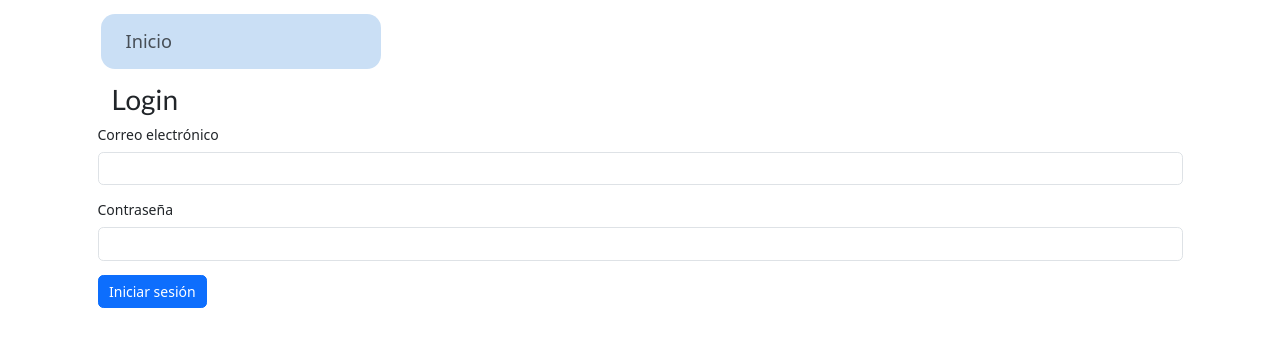
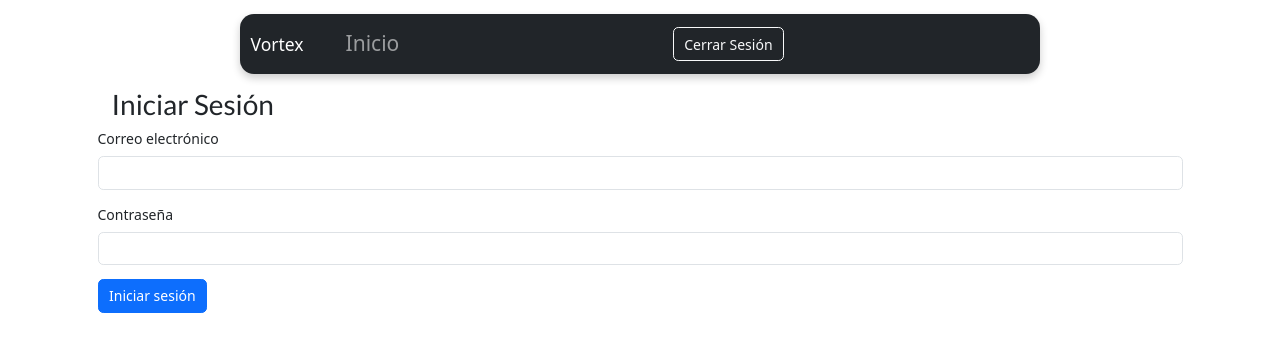
Before and after one commit to AgusFassola/empleados-Vortex, a React (Create React App) app: page /login in a window 1280 px wide. Shown: the top 352 px of the page. Built offline with nearby package versions, Linux system fonts and the light colour scheme; sample sign-in values are in the browser's storage.

Commit message:
eliminar, ordenar, buscar y uso de token

```diff
--- a/src/components/EmployeeList.js
+++ b/src/components/EmployeeList.js
@@ -1,7 +1,7 @@
 import React, { useEffect, useState } from "react";
 //import { useDispatch } from "react-redux";
 //import { fetchEmployees, deleteEmployee } from '../reducers/employeeSlice';
-import { Link } from 'react-router-dom';
+import { Link, useNavigate } from 'react-router-dom';
 import '../index.css';
 import ReactPaginate from "react-paginate";
 import axios from 'axios';
@@ -10,7 +10,7 @@ const EmployeeList = () => {
     //const dispatch = useDispatch();
     //const employees = useSelector(state => state.employeeData.employees);
     //guarda la lista de empleados
-
+    const navigate = useNavigate();
     const [ employees, setEmployees ] = useState([]);
     const [loading, setLoading] = useState(true);
     const [error, setError] = useState(null);
@@ -22,11 +22,11 @@ const EmployeeList = () => {
         const fetchEmployees = async () => {
             try{
                 const response = await axios.get(`http://localhost:5000/api/employees`);
-                setEmployees(response.data);
+                setEmployees(response.data.employees);
                 console.log("empleados: ",response.data)
             }catch(error){
                 setError('Error al cargar los empleados');
-                console.error("error cargando empleados", error);
+                console.log("error cargando empleados", error);
             } finally{
                 setLoading(false);
             }
@@ -35,13 +35,17 @@ const EmployeeList = () => {
     }, []);
 
     const handleDeleteClick = async (id) => {
+
         if (window.confirm("¿Estás seguro de que deseas eliminar este empleado?")) {
             //dispatch(deleteEmployee(id));
             try{
-                await axios.delete(`/api/employees/${id}`);
+                await axios.delete(`http://localhost:5000/api/employees/${id}`);
                 setEmployees(prevEmployees => prevEmployees.filter(
                     emp => emp.id !== id
                 ));
+                console.log('empleado eliminado correctamente')
+                navigate('/employees');
+
             }catch(error){
                 setError('Error al eliminar el empleado.');
                 console.log("error eliminar el empleado",error);
@@ -49,25 +53,12 @@ const EmployeeList = () => {
         }
     };
 
-    //PARA PAGINACION
-    const [pageNumber, setPageNumber] = useState(0);
-    const employeesPerPage = 5;
-    const pagesVisited = pageNumber * employeesPerPage;
+
 
     //PARA ORDENAR
     const [ sortField, setSortField ] = useState(null);
     const [ sortDirection, setSortDirection ] = useState('asc');
 
-    //PARA BUSCAR
-    const [ searchTerm, setSearchTerm ] = useState('');
-
-    //PARA PAGINACION
-    const pageCount = Math.ceil(employees.length / employeesPerPage);//total de páginas necesarias redondeando para arriba
-    const changePage = ({ selected }) => {
-        setPageNumber(selected);//actualiza la página seleccionada
-    };
-
-    //PARA ORDENAR- recibe Nombre o Apellido
     const handleSort = (field) => {
         const newSortDirection =
             sortField === field &&
@@ -77,18 +68,28 @@ const EmployeeList = () => {
         setSortDirection(newSortDirection);
     };
 
-    //busqueda de empleado
-    let filteredEmployees = [];
-    if(employees && employees.employees){
-         filteredEmployees = employees.employees.filter((employee) => {
+    //PARA BUSCAR
+    const [ searchTerm, setSearchTerm ] = useState('');
 
+       const filteredEmployees = employees.filter((employee) => {
             return (
                 employee.name.toLowerCase().includes(searchTerm.toLowerCase()) ||
-                employee.email.toLowerCase().includes(searchTerm.toLowerCase())
+                employee.email.toLowerCase().includes(searchTerm.toLowerCase()) ||
+                employee.position.title.toLowerCase().includes(searchTerm.toLowerCase())
             );
         });
-    }
 
+
+
+    //PARA PAGINACION
+    const [pageNumber, setPageNumber] = useState(0);
+    const employeesPerPage = 5;
+    const pagesVisited = pageNumber * employeesPerPage;
+
+    const pageCount =  Math.ceil(filteredEmployees.length / employeesPerPage);//total de páginas necesarias redondeando para arriba
+    const changePage = ({ selected }) => {
+        setPageNumber(selected);//actualiza la página seleccionada
+    };
 
     //array nuevo con empleados ordenados
     const sortedEmployees = filteredEmployees.sort(( a, b ) => {
@@ -135,8 +136,9 @@ const EmployeeList = () => {
                 <thead>
 
                     <tr>
-                        <th onClick={() => handleSort('firstName')}>Nombre</th>
-                        <th onClick={() => handleSort('lastName')}>Apellido</th>
+                        <th onClick={() => handleSort('name')}>Nombre</th>
+                        <th onClick={() => handleSort('position.title')}>Puesto</th>
+                        <th onClick={() => handleSort('email')}>Email</th>
                         <th>Acción</th>
                     </tr>
                 </thead>
@@ -150,6 +152,14 @@ const EmployeeList = () => {
                                     className="employee-link"
                                     to={`/employees/${employee.id}`}>
                                     {employee.name}
+
+                                </Link>
+                            </td>
+                            <td>
+                                <Link
+                                    className="employee-link"
+                                    to={`/employees/${employee.id}`}>
+                                    {employee.position.title}
                                 </Link>
                             </td>
                             <td>
@@ -159,6 +169,7 @@ const EmployeeList = () => {
                                     {employee.email}
                                 </Link>
                             </td>
+
                             <td>
                                 <button
                                     className="btn btn-danger"
--- a/src/components/Login.js
+++ b/src/components/Login.js
@@ -8,9 +8,13 @@ const Login = () =>{
     const [ error, setError ] = useState('');
     const navigate = useNavigate();
 
+    const handleLogout = () => {
+        localStorage.removeItem('token');
+    }
+
     const handleLogin = async (e) =>{
         e.preventDefault();
-
+        handleLogout();
         try{
             const response = await axios.post(
                 'http://localhost:5000/api/users/login',
@@ -27,7 +31,7 @@ const Login = () =>{
     }
     return (
         <div className='container'>
-            <h2>Login</h2>
+            <h2>Iniciar Sesión</h2>
             { error && <div className='alert alert-danger'>{error}</div> }
             <form onSubmit={handleLogin}>
                 <div className='mb-3'>
--- a/src/components/NavBar.js
+++ b/src/components/NavBar.js
@@ -1,25 +1,52 @@
-import React from 'react';
-import { Link, useLocation } from 'react-router-dom';
-import 'bootstrap/dist/css/bootstrap.min.css';
+import React from "react";
+import { Link, useLocation, useNavigate } from "react-router-dom";
+import "bootstrap/dist/css/bootstrap.min.css";
 
 const Navbar = () => {
   const location = useLocation();
+  const navigate = useNavigate();
+  const token = localStorage.getItem("token");
+
+  const handleLogout = () => {
+    localStorage.removeItem("token");
+    navigate("/login");
+  };
+
   return (
-    <nav className='navbar'>
+    <nav className="navbar navbar-expand-lg navbar-dark bg-dark">
       <div className="container">
-      <ul className="navbar-nav d-flex flex-row">
-            <li className="nav-item">
-              <Link to="/employees" className="nav-link">Inicio</Link>
-            </li>
-            {location.pathname === '/employees' && (
+        <Link to="/employees" className="navbar-brand">
+          Vortex
+        </Link>
+        {token && (
+          <>
+          <div className="collapse navbar-collapse" id="navbarNav">
+            <ul className="navbar-nav me-auto">
               <li className="nav-item">
-                <Link to="/employees/new" className="nav-link">Nuevo empleado</Link>
+                <Link to="/employees" className="nav-link">
+                  Inicio
+                </Link>
               </li>
-            )}
-          </ul>
+              {location.pathname === "/employees" && (
+                <li className="nav-item">
+                  <Link to="/employees/new" className="nav-link">
+                    Nuevo empleado
+                  </Link>
+                </li>
+              )}
+            </ul>
+            <ul className="navbar-nav me-auto">
+              <li className="nav-item">
+                  <button className="btn btn-outline-light"
+                  onClick={handleLogout}
+                  >Cerrar Sesión</button>
+              </li>
+            </ul>
+          </div>
+          </>
+        )}
       </div>
     </nav>
-
   );
 };
 
--- a/src/index.css
+++ b/src/index.css
@@ -4,12 +4,14 @@
 .navbar {
   display: flex;
   justify-content: space-between;
-  padding: 1rem 2rem 1rem 2rem;
-  margin: 1rem;
-  background-color: #cadff5;
+  padding: 1rem 2rem ;
+  margin: 1rem auto;
+  background-color: #4b79a1;
   border-radius: 1rem;
-  width: 20rem;
-  font-size:1.3rem ;
+  max-width: 800px;
+  box-shadow: 0 4px 8px rgba(0, 0, 0, 0.2);
+  color: #fff;
+  font-size:1.5rem ;
 }
 
 .navbar .navbar-nav {
@@ -18,16 +20,25 @@
 }
 
 .nav-item {
-  margin-left: 1rem;
+  margin-left: 1.5rem;
 
 }
+
+.nav-link {
+  color: #fff;
+  font-size: 1.2rem;
+  transition: color 0.3s ease-in-out;
+}
 .nav-link:hover{
+  color: #d1e7ff;
     font-weight: bold;
 }
 
 
 h2{
   margin-left: 1rem;
+  font-size: 2rem;
+  color: #4b79a1;
 }
 /* Estilo para la tabla */
 
```
Also changed, not shown: src/components/EmployeeDetail.js (+38 -44 lines), public/manifest.json.
